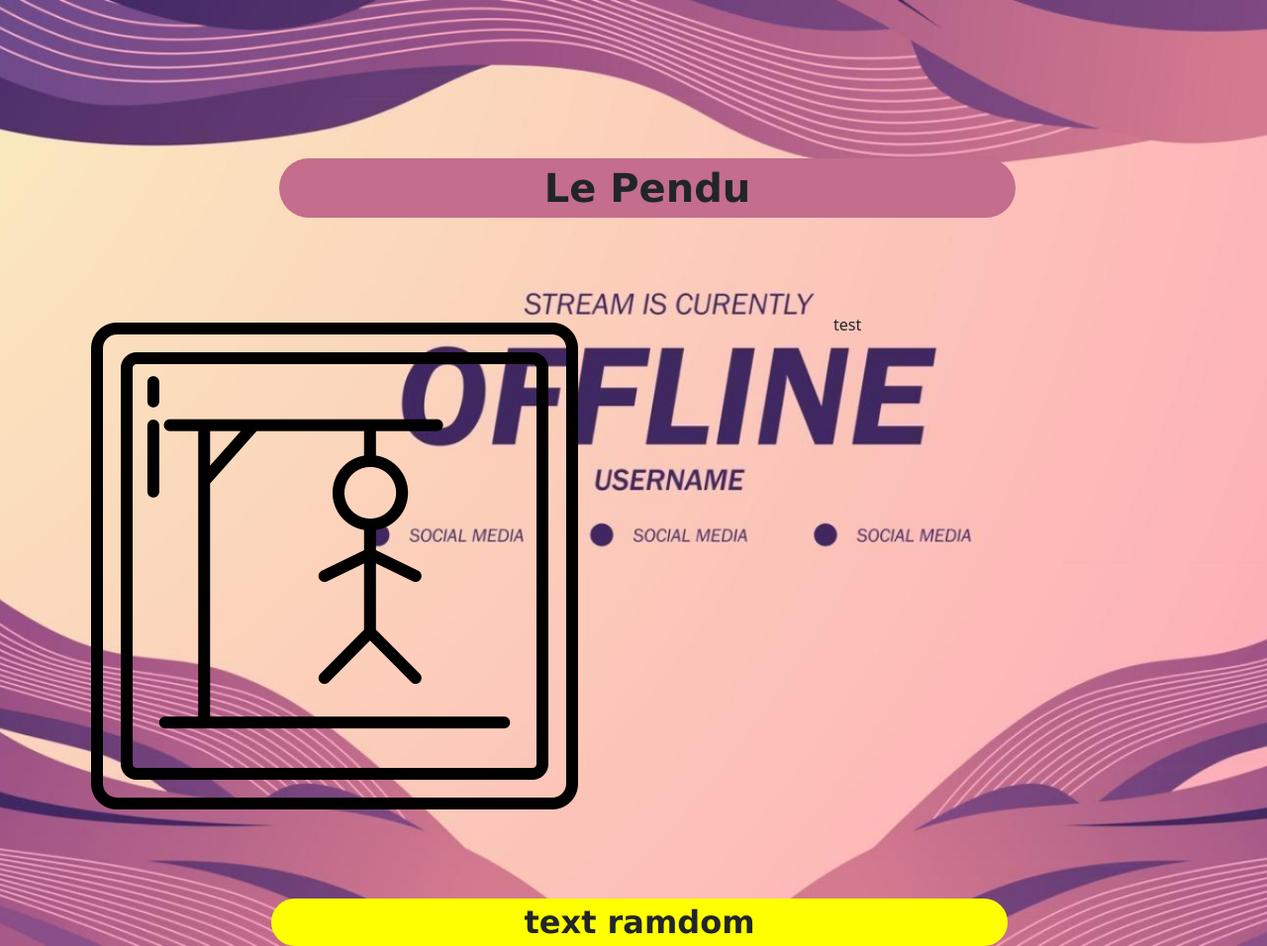
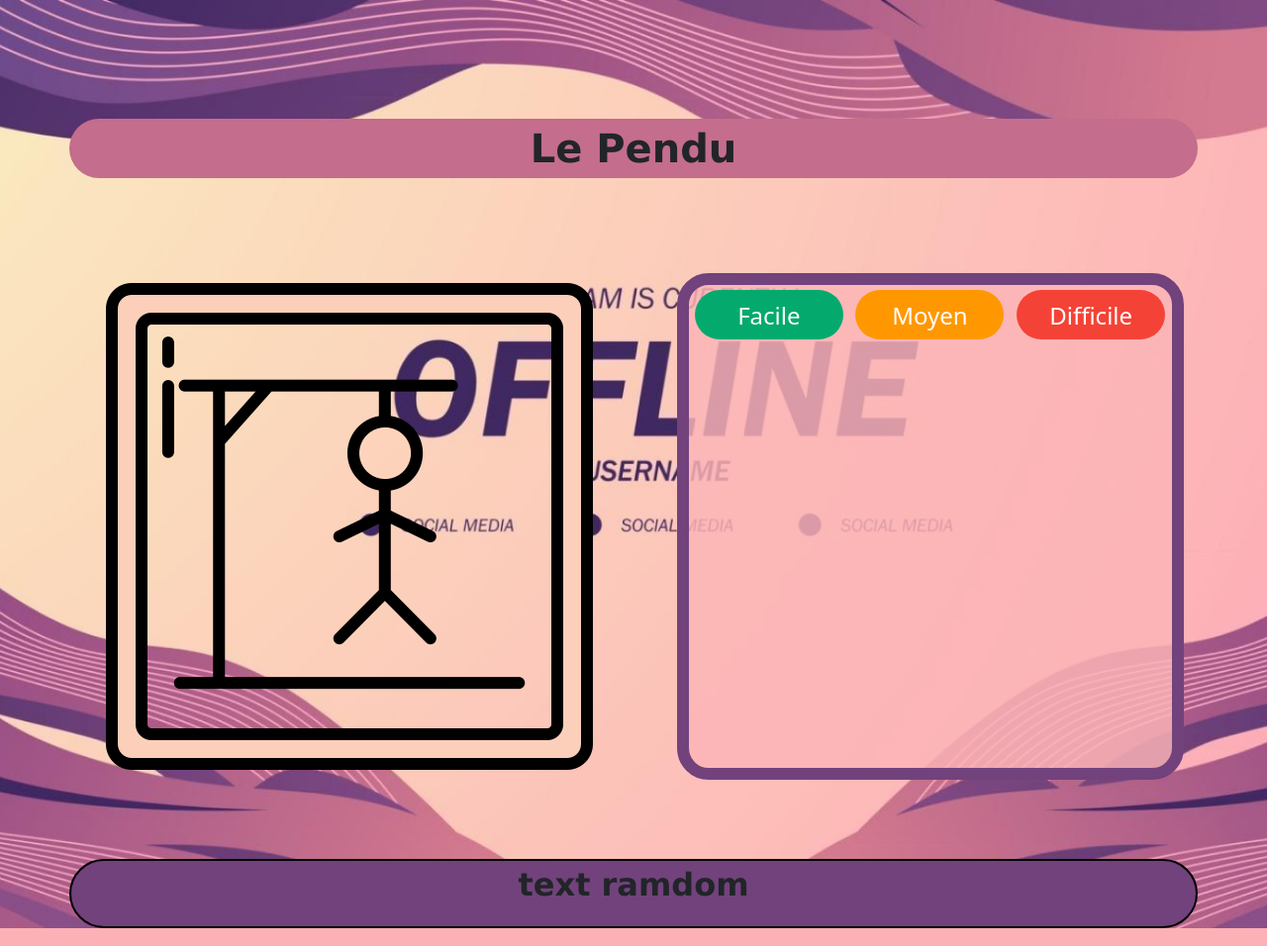
Before and after one commit to Aleks38/Le-Pendu, a PHP site: page / in a window 1280 px wide. Shown: the whole page at 99% size. Run offline with PHP 8.4, Linux system fonts and the light colour scheme.

Commit message:
le 16/12/2022

```diff
--- a/index.php
+++ b/index.php
@@ -12,28 +12,40 @@
     </head>
      <body>
 
+    <div class="container">
+
+            <div class="row justify-content-center custom-line">
+                    <div class="col-12 txtTitre fs-1">Le Pendu</div>
+            </div>
 
 
-        <div class="container">
+                <div class="row justify-content-around custom-line">
 
-        <div class="col-8 txtTitre fs-1">Le Pendu</div>
+                    <div class="col-6 "><img class='test' src="Images/Lependu.png"></div>
+
+                    <div class="col-6 border border-5 color block">
+                         <div class='row  justify-content-around custom-line'>
+                         <button class="btn success button "><span>Facile </span></button>
+                         <button class="btn warning button"><span>Moyen </span></button>
+                         <button class="btn danger button"><span>Difficile </span></button>
+
+
+                         </div>
+
+                    </div>
+                </div>
+
+
+                <div class="row justify-content-center custom-line">
+                <div class="col-sm-12 txtTitre border border-1">text ramdom
 
 
 
+                </div>
 
-    <div class="row">
+            </div>
+    </div>
 
-        <div class="col-4 test"><img src="Images/Pendu.png"></div>
-        <div class="col-4 vide"></div>
-        <div class="col-4 test">test</div>
-
-
-</div>
-
-<div class="col-sm-8 txtTitre ">text ramdom</div>
-
-</div>
-</div>
 
 
 
--- a/style.css
+++ b/style.css
@@ -1,3 +1,4 @@
+/*Image de background*/
 body{
     background-image: url(Images/Background.png);
     background-repeat: no-repeat;
@@ -12,25 +13,106 @@ font-size: xx-large;
 
 
 }
-
-.col-8{
+/*Bande top*/
+.col-12{
     font-weight: bold;
     background-color: #C46D8D;
-    margin-top: 4em;
-    margin-left: 5em;
+    margin-top: 3em;
     border-radius: 10em;
+
+}
+/*Bande bottom*/
+.col-sm-12{
+    font-weight: bold;
+    background-color: #72427C;
+    margin-top: 2.5em;
+    border-radius: 10em;
+    height: 70px;
+
+}
+.border-1{
+    --bs-border-width:2px;
+    --bs-border-color: black;
+}
+
+/*cadre droit / gauche  */
+
+.col-6{
+      margin-top: 6em;
+
+
+}
+.color{
+    background-color: #fdb5b7d0;
+}
+
+.block{
+
+
+    border-radius: 2em;
+    width: 512px;
+}
+.border-5{
+    --bs-border-opacity: 10;
+    --bs-border-color: #72427C;
+    --bs-border-width: 12px;
+
 }
 
 
-.col-4{
-    margin-top: 6em;
-}
+/*button diffictulté  */
 
 
-.col-sm-8{
-    font-weight: bold;
-    background-color: yellow;
-    margin-top: 2.5em;
-    margin-left: 6em;
-    border-radius: 10em;
-}
+.button {
+    border-radius: 4px;
+    border-radius: 3em;
+    color: #FFFFFF;
+    text-align: center;
+    font-size: 24px;
+    width: 150px;
+    transition: all 0.5s;
+    cursor: pointer;
+    margin: 5px;
+    height: 50px;
+
+  }
+
+
+
+  .button span {
+    cursor: pointer;
+    display: inline-block;
+    position: relative;
+    transition: 0.3s;
+
+    display: inherit;
+    vertical-align: middle;
+    line-height: normal;
+  }
+
+  .button span:after {
+    content: '\00bb';
+    position: absolute;
+    opacity: 0;
+    top: 0;
+    right: -20px;
+    transition: 0.5s;
+  }
+
+  .button:hover span {
+    padding-right: 25px;
+  }
+
+  .button:hover span:after {
+    opacity: 1;
+    right: 0;
+  }
+
+  .success {background-color: #04AA6D;} /* Green */
+.success:hover {background-color: #46a049;}
+
+.warning {background-color: #ff9800;} /* Orange */
+.warning:hover {background: #e68a00;}
+
+.danger {background-color: #f44336;} /* Red */
+.danger:hover {background: #da190b;}
```
Also changed, not shown: Images/Lependu.png (added).
